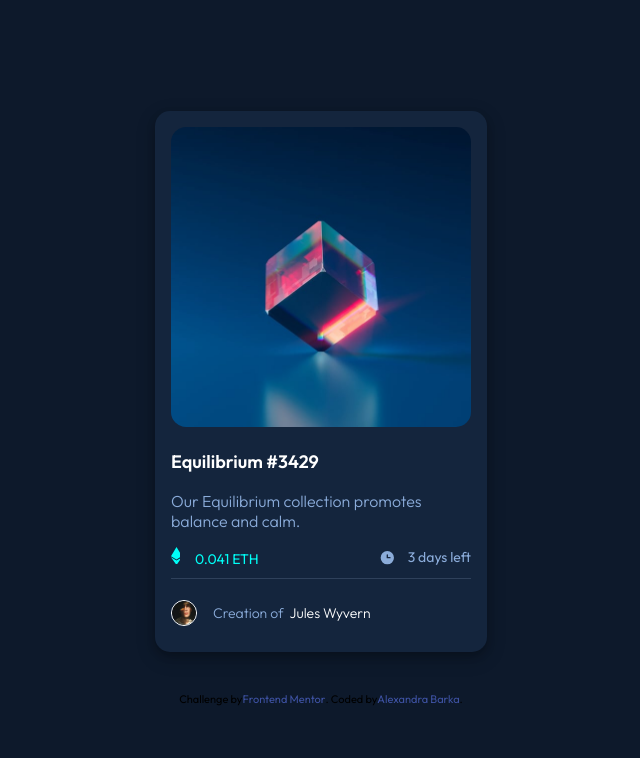
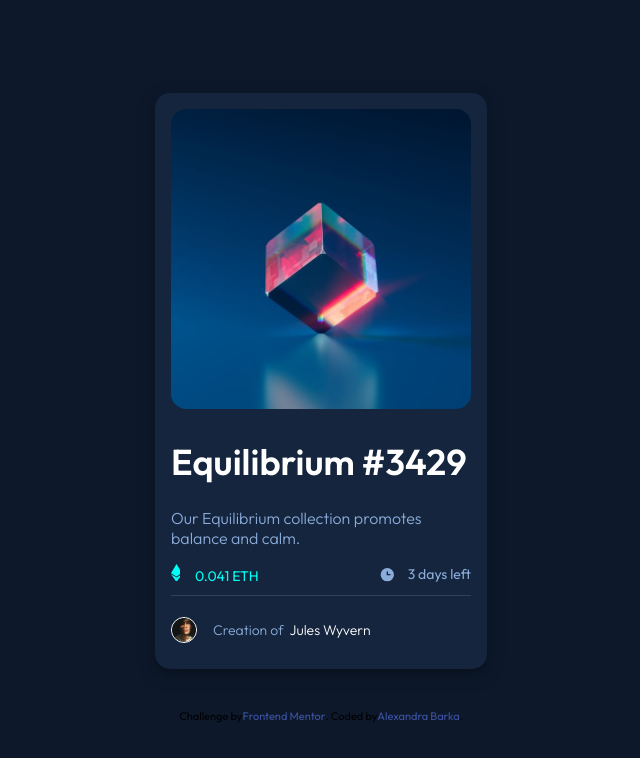
Before and after one commit to aLe3ouLa/nft-card, a plain HTML site: page index.html in a window 1280 px wide. Shown: the whole page, without its empty margins (327-967 px from the left). Drawn offline with Linux system fonts and the light colour scheme.

Commit message:
fix: ensure that page have a level one heading

```diff
--- a/index.html
+++ b/index.html
@@ -24,7 +24,7 @@
         <svg width="48" height="48" xmlns="http://www.w3.org/2000/svg"><g fill="none" fill-rule="evenodd"><path d="M0 0h48v48H0z"/><path d="M24 9C14 9 5.46 15.22 2 24c3.46 8.78 12 15 22 15 10.01 0 18.54-6.22 22-15-3.46-8.78-11.99-15-22-15Zm0 25c-5.52 0-10-4.48-10-10s4.48-10 10-10 10 4.48 10 10-4.48 10-10 10Zm0-16c-3.31 0-6 2.69-6 6s2.69 6 6 6 6-2.69 6-6-2.69-6-6-6Z" fill="#FFF" fill-rule="nonzero"/></g></svg>
       </div>
       <div class="card--details">
-        <p class="title"><a href="#">Equilibrium #3429</a></p>
+        <h1 class="title"><a href="#">Equilibrium #3429</a></h1>
         <p class="subtitle">
           Our Equilibrium collection promotes balance and calm.
         </p>
```
